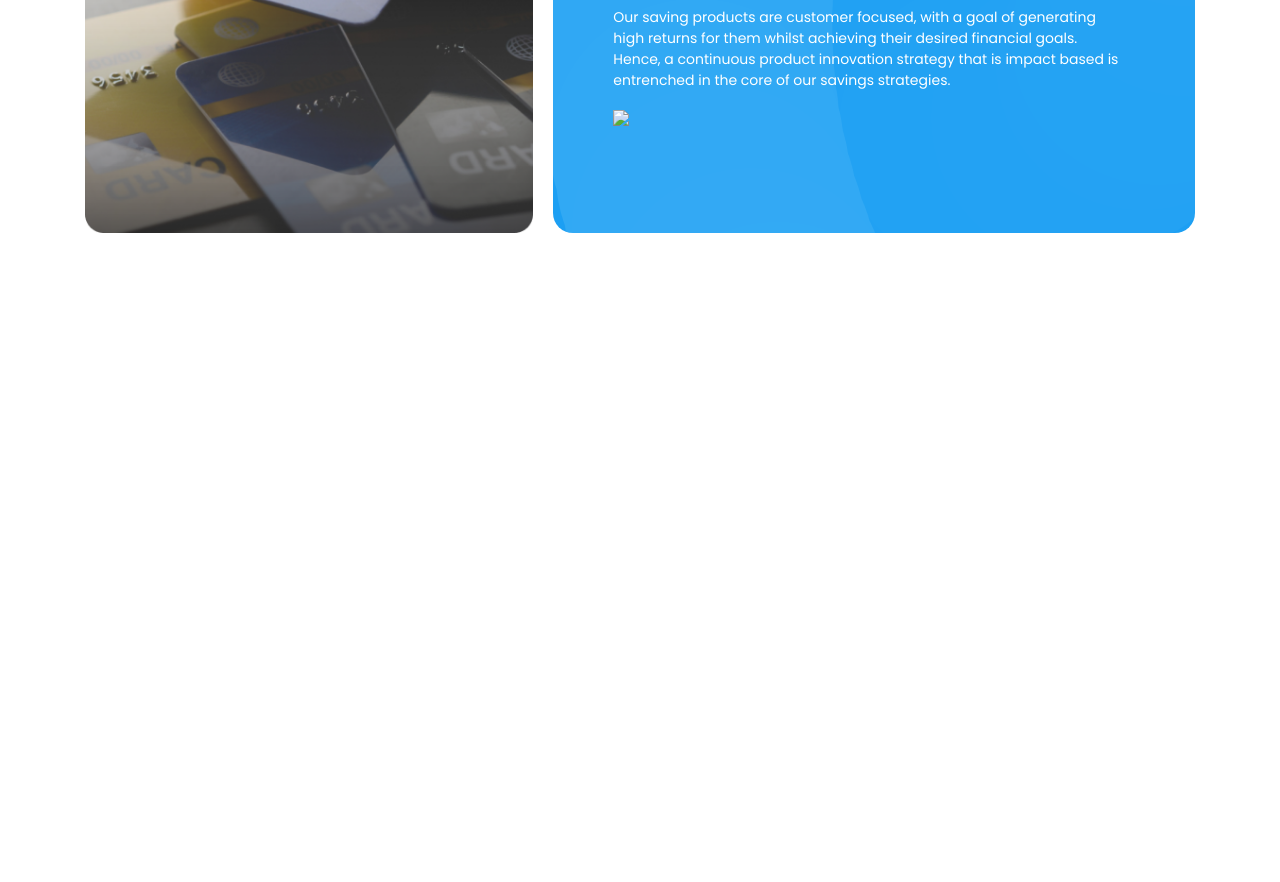
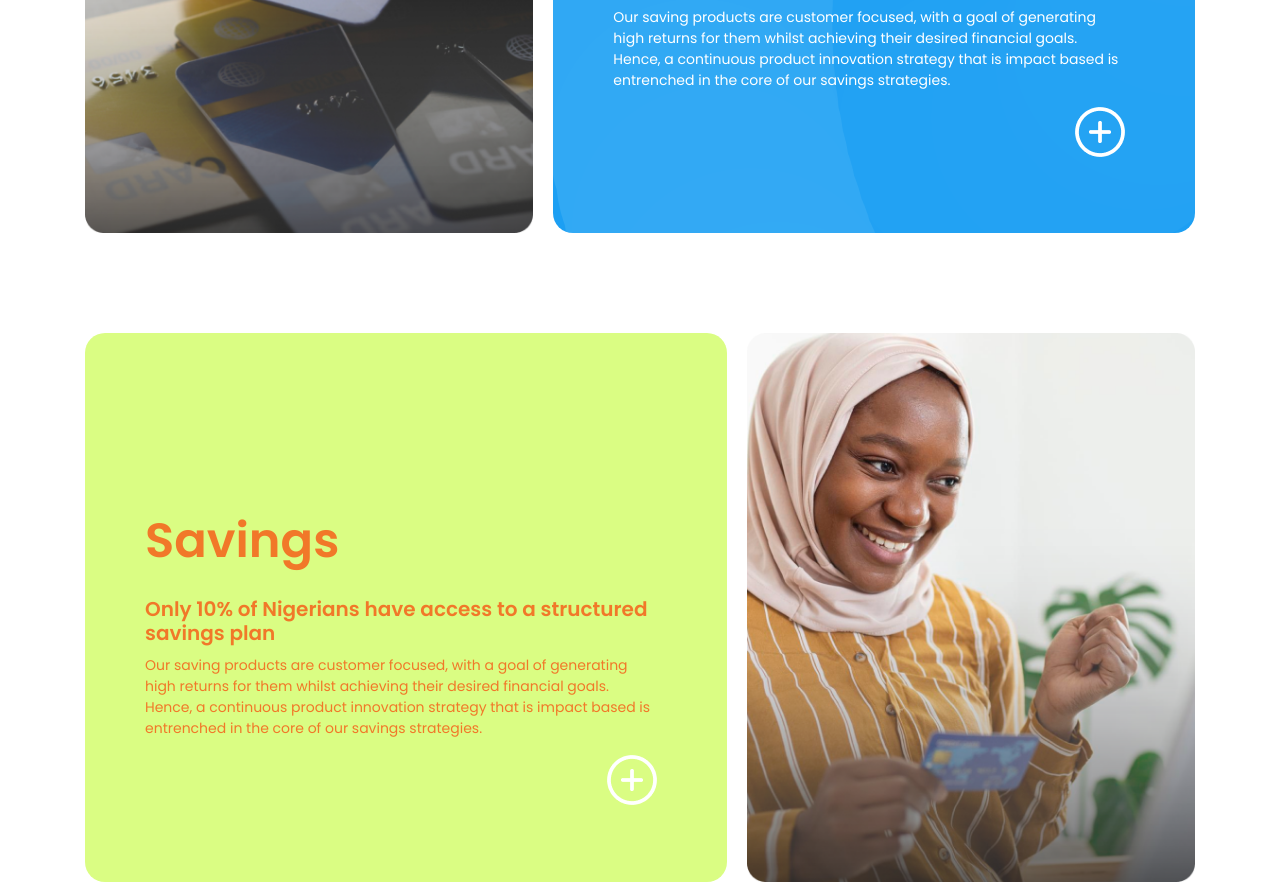
Before and after one commit to GentleMizt/Pencan-Microfinance, a plain HTML site: page index.html in a window 1280 px wide. Shown: the part 1021-1903 px from the top of the page. Before the commit the page ends 1254 px from the top, so only its background shows below. Drawn offline with Linux system fonts and the light colour scheme.

Commit message:
progress

```diff
--- a/index.html
+++ b/index.html
@@ -128,15 +128,33 @@
               <img src="./dist/img/main1.png" class="img-fluid">
             </div>
 
-            <div id="main1-row2">
+            <div id="main1-row2"  class="first">
               <div id="main1-row2h">Savings</div>
               <div id="main1-row2s">Only 10% of Nigerians have access to a structured savings plan</div>
               <p>Our saving products are customer focused, with a goal of generating high returns for them whilst achieving their desired financial goals. Hence, a continuous product innovation strategy that is impact based is entrenched in the core of our savings strategies.</p>
-              <div id="plussss"><img src="./dist/images/plus.png" class="img-fluid"></div>
+              <div id="plussss"><img src="./dist/img/plus.png" class="img-fluid"></div>
             </div>
           </div>
       </div>
     </section>
+
+    <section class="main-cnt2">
+      <div class="container">
+          <div id="main-flex">
+            <div id="main1-row2" class="second">
+              <div id="main1-row2h">Savings</div>
+              <div id="main1-row2s">Only 10% of Nigerians have access to a structured savings plan</div>
+              <p>Our saving products are customer focused, with a goal of generating high returns for them whilst achieving their desired financial goals. Hence, a continuous product innovation strategy that is impact based is entrenched in the core of our savings strategies.</p>
+              <div id="plussss"><img src="./dist/img/plus.png" class="img-fluid"></div>
+            </div>
+
+            <div id="main1-row1">
+              <img src="./dist/img/main2.png" class="img-fluid">
+            </div>
+          </div>
+      </div>
+    </section>
+
   </main>
 
 
```
Also changed, not shown: dist/style.css.
